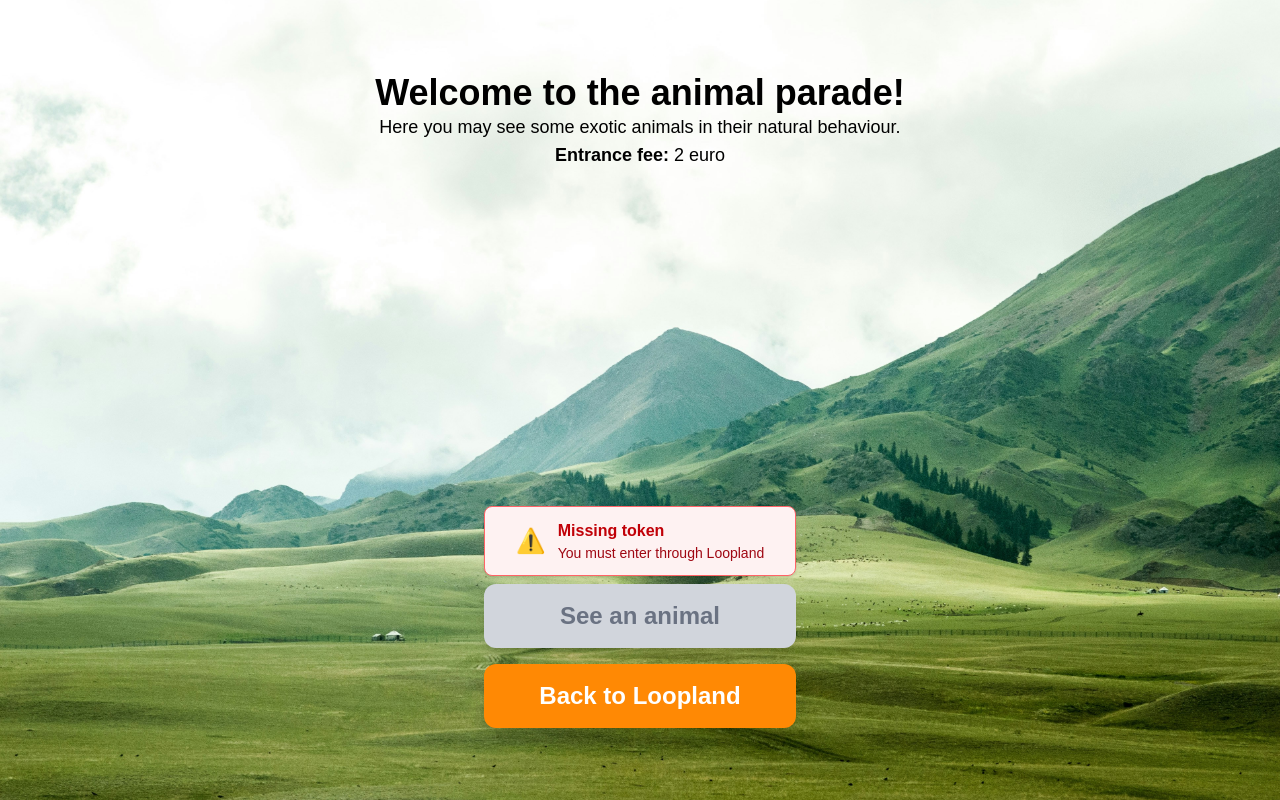
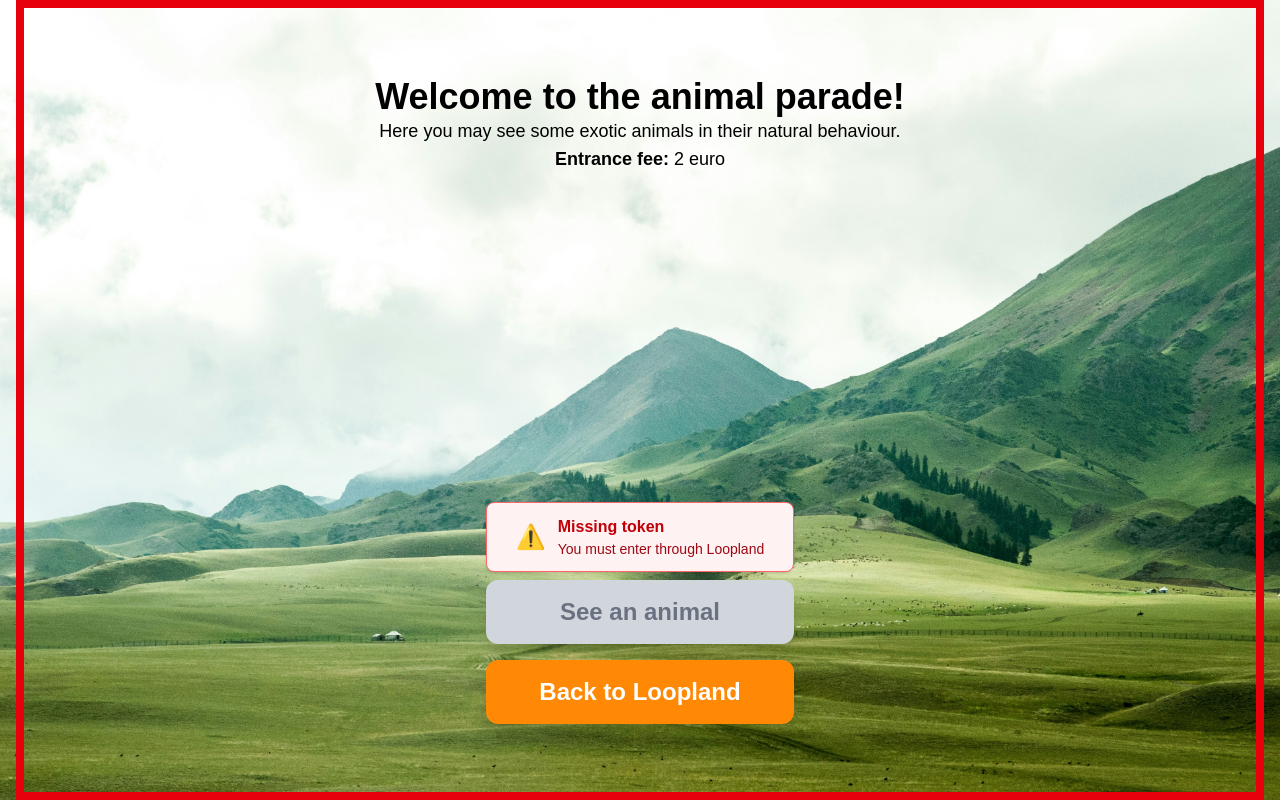
Before and after one commit to ESengenbjerg/animal-parade, a Next.js app: page / in a window 1280 px wide. Built offline with nearby package versions, Linux system fonts and the light colour scheme; no server answers.

Commit message:
Testing a red border to see width & height in <iframe>

```diff
--- a/src/app/page.tsx
+++ b/src/app/page.tsx
@@ -91,7 +91,7 @@ function HomeContent() {
 
   return (
     <Background>
-      <section className="flex flex-col items-center justify-around h-full text-black mx-4">
+      <section className="flex flex-col items-center justify-around h-full text-black mx-4 border-8 border-red-600">
         <article className="">
           <h1 className="text-2xl font-bold text-center md:text-4xl">
             Welcome to the animal parade!
--- a/src/app/receipt/page.tsx
+++ b/src/app/receipt/page.tsx
@@ -58,7 +58,7 @@ function ReceiptContent() {
       <section className="flex flex-col items-center justify-center h-full text-center text-2xl text-black mx-4">
         <article
           id="receipt-card"
-          className="bg-white rounded-xl shadow-2xl p-4 w-[95%] max-w-md md:p-8 md_max-w-lg"
+          className="bg-white rounded-xl border border-gray-300 shadow-2xl p-4 w-[95%] max-w-md md:p-8 md_max-w-lg"
           // transition-all duration-700"
           // style={{ opacity: 0, transform: "translateY(1rem)" }}
         >
@@ -95,7 +95,7 @@ function ReceiptContent() {
           )}
         </article>
 
-        <article className="mt-12">
+        <article className="mt-6 mb-6">
           <BackToBtn />
         </article>
       </section>
```
